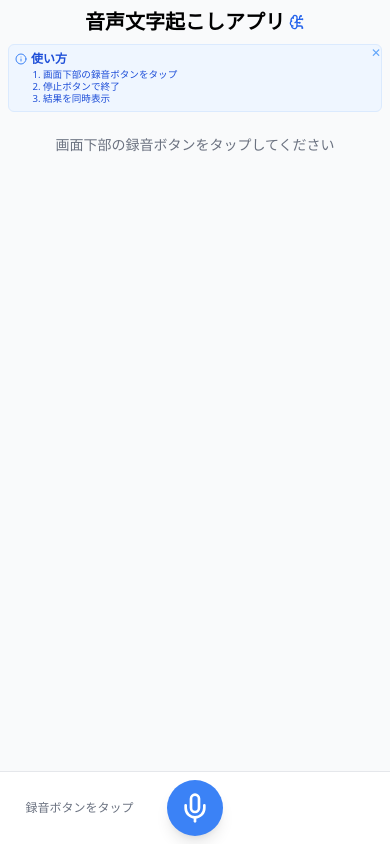
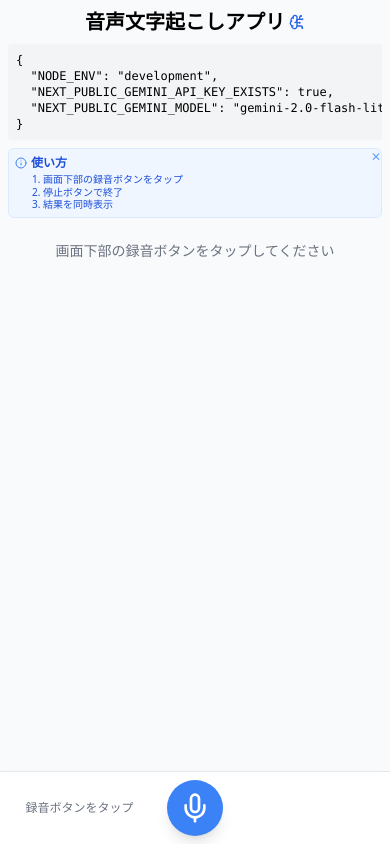
Before and after one commit to StudioAP/voice-transcription, a Next.js app: page / in a window 390 px wide. Built offline with nearby package versions, Linux system fonts and the light colour scheme; no server answers.

Commit message:
Fix: Renderデプロイの問題を解決するための修正

```diff
--- a/next.config.mjs
+++ b/next.config.mjs
@@ -1,4 +1,25 @@
 /** @type {import('next').NextConfig} */
-const nextConfig = {};
+const nextConfig = {
+  // 本番環境最適化
+  reactStrictMode: true,
+  swcMinify: true,
+
+  // 環境変数の設定
+  env: {
+    NEXT_PUBLIC_GEMINI_API_KEY: process.env.NEXT_PUBLIC_GEMINI_API_KEY,
+    NEXT_PUBLIC_GEMINI_MODEL: process.env.NEXT_PUBLIC_GEMINI_MODEL || 'gemini-2.0-flash-lite'
+  },
+
+  // エラー出力を詳細に
+  onDemandEntries: {
+    // ページをメモリに保持する時間
+    maxInactiveAge: 25 * 1000,
+    // 同時に保持するページ数
+    pagesBufferLength: 2,
+  },
+
+  // パフォーマンス最適化
+  poweredByHeader: false
+};
 
 export default nextConfig;
--- a/package.json
+++ b/package.json
@@ -29,5 +29,8 @@
     "postcss": "^8",
     "tailwindcss": "^3.3.0",
     "typescript": "^5"
+  },
+  "engines": {
+    "node": ">=18.0.0"
   }
 }
--- a/src/app/globals.css
+++ b/src/app/globals.css
@@ -49,21 +49,10 @@ body {
   .text-balance {
     text-wrap: balance;
   }
-
-  /* 超小さいテキスト用クラス */
-  .text-xxs {
-    font-size: 0.65rem;
-    line-height: 1.1;
-  }
 }
 
-/* モバイル最適化のためのメディアクエリ */
+/* テキストエリアの高さをモバイル向けに最適化 */
 @media (max-width: 640px) {
-  .text-xxs {
-    font-size: 0.6rem;
-  }
-
-  /* テキストエリアの高さをモバイル向けに最適化 */
   textarea {
     line-height: 1.3;
   }
--- a/src/app/page.tsx
+++ b/src/app/page.tsx
@@ -23,9 +23,20 @@ export default function Home() {
   const [errorMessage, setErrorMessage] = useState<string | null>(null)
   const [apiKeyError, setApiKeyError] = useState<boolean>(false)
   const [showGuide, setShowGuide] = useState<boolean>(true)
+  const [envDebug, setEnvDebug] = useState<any>(null)
 
   // API Keyのチェック - 初回レンダリング時のみ実行
   useEffect(() => {
+    // 環境変数情報をログに出力
+    const debugInfo = {
+      NODE_ENV: process.env.NODE_ENV,
+      NEXT_PUBLIC_GEMINI_API_KEY_EXISTS: !!process.env.NEXT_PUBLIC_GEMINI_API_KEY,
+      NEXT_PUBLIC_GEMINI_MODEL: process.env.NEXT_PUBLIC_GEMINI_MODEL
+    };
+
+    console.log('環境変数情報:', debugInfo);
+    setEnvDebug(debugInfo);
+
     // APIキーが設定されているか確認（処理を最小限に）
     if (!process.env.NEXT_PUBLIC_GEMINI_API_KEY) {
       setApiKeyError(true)
@@ -104,6 +115,13 @@ export default function Home() {
           </div>
         </header>
 
+        {/* 環境変数デバッグ情報 - 開発時のみ表示 */}
+        {process.env.NODE_ENV !== 'production' && envDebug && (
+          <div className="mb-2 p-2 bg-gray-100 text-xs overflow-auto rounded">
+            <pre>{JSON.stringify(envDebug, null, 2)}</pre>
+          </div>
+        )}
+
         {/* メインコンテンツ - より密集したレイアウト */}
         <div className="space-y-2">
           {/* コンパクト化したエラー表示 */}
@@ -133,9 +151,9 @@ export default function Home() {
               </button>
               <div className="flex items-start gap-1">
                 <InfoIcon className="w-3 h-3 text-blue-500 mt-0.5 flex-shrink-0" />
-                <div className="text-xxs text-blue-700">
+                <div className="text-[10px] leading-tight text-blue-700">
                   <span className="text-xs font-semibold block mb-0.5">使い方</span>
-                  <ol className="list-decimal pl-3 space-y-0 leading-tight">
+                  <ol className="list-decimal pl-3 space-y-0">
                     <li>画面下部の録音ボタンをタップ</li>
                     <li>停止ボタンで終了</li>
                     <li>結果を同時表示</li>
```
